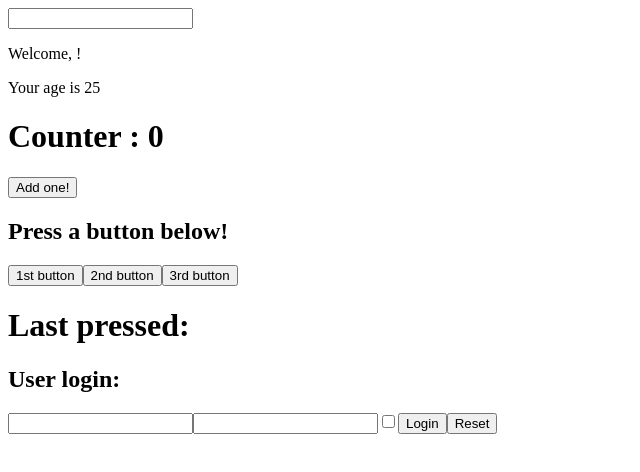
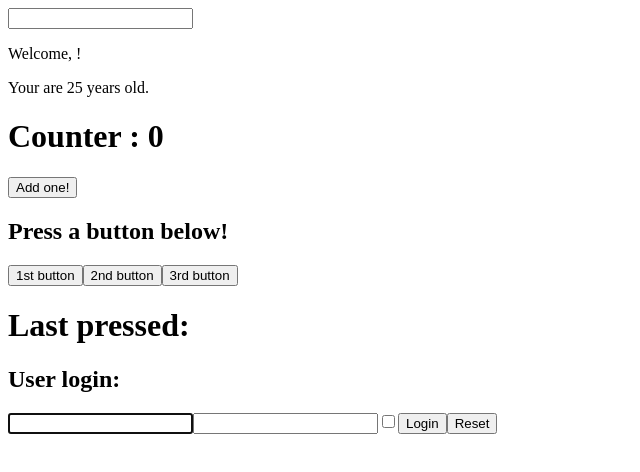
Before and after one commit to Francxmf/dhreactexercises, a React (Create React App) app: page / in a window 1280 px wide. Shown: the top 472 px of the page, without its empty margins (0-640 px from the left). Built offline with nearby package versions, Linux system fonts and the light colour scheme.

Commit message:
completion of the exercise forms06, small tweak to the Age component

```diff
--- a/src/Age.js
+++ b/src/Age.js
@@ -3,7 +3,7 @@ import React from 'react';
 export class Age extends React.Component {
     render(){
         return <div>
-            {this.props.age > 18 ? (<p>Your age is {this.props.age}</p>) : (<p>You are very young!</p>)}
+            {this.props.age > 18 ? (<p>Your are {this.props.age} years old.</p>) : (<p>You are very young!</p>)}
         </div>
     }
 }
--- a/src/UncontrolledLogin.js
+++ b/src/UncontrolledLogin.js
@@ -1,6 +1,8 @@
-import React from "react";
+import React, { createRef } from "react";
 
 export class UncontrolledLogin extends React.Component {
+    _autofocusRef = createRef()
+
   uLoginHandler = (event) => {
     event.preventDefault();
     const username = event.target.elements.username.value;
@@ -10,12 +12,16 @@ export class UncontrolledLogin extends React.Component {
     this.props.passFunction({username,password,remember})
   };
 
+  componentDidMount(){
+    this._autofocusRef.current.focus()
+  }
+
   render() {
     return (
         <div>
          <h2>User login:</h2>
          <form onSubmit={this.uLoginHandler}>
-        <input name="username" />
+           <input ref={this._autofocusRef} name="username" />
            <input name="password" type="password" />
            <input name="remember" type="checkbox" />
            <button type="submit">Login</button>
```
Lines whose indentation alone changed are shown as unchanged.
